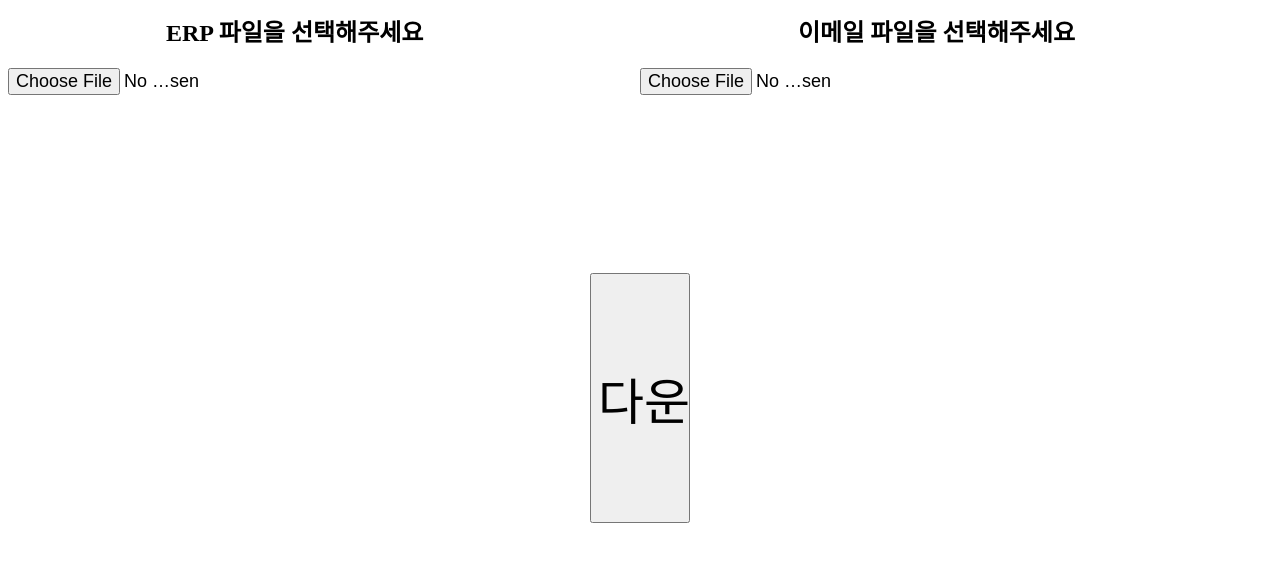
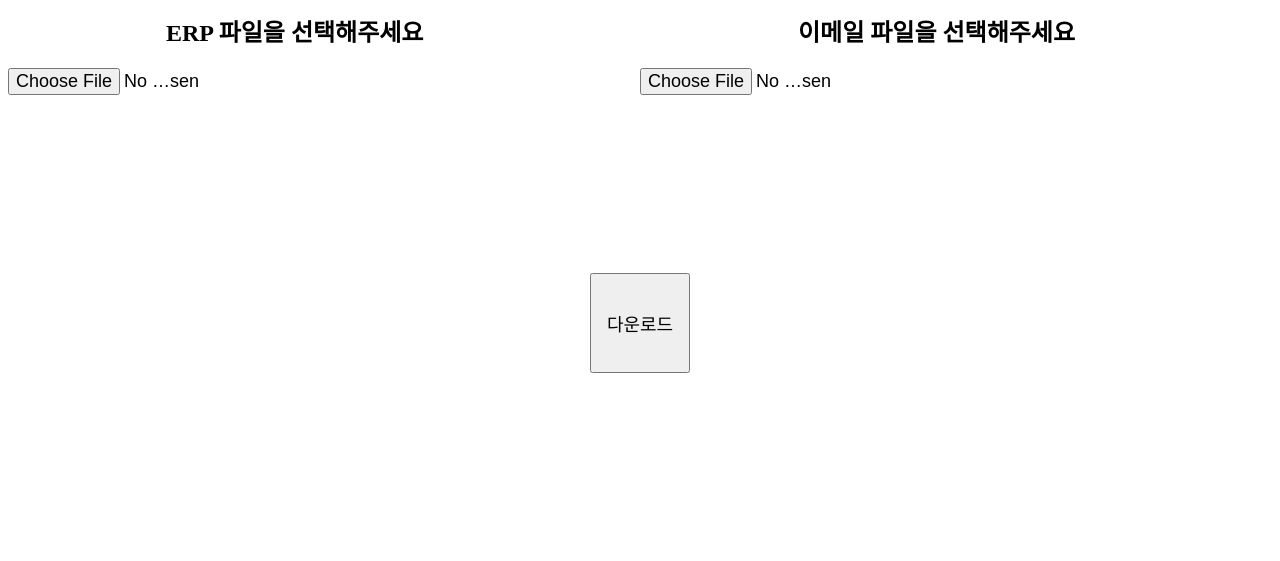
Before and after one commit to hynjin/runForHeroku, a plain HTML site: page templates/index.html in a window 1280 px wide. Shown: the part 95-656 px from the top of the page. Drawn offline with Linux system fonts and the light colour scheme.

Commit message:
버튼 크기 조절

```diff
--- a/templates/index.html
+++ b/templates/index.html
@@ -35,8 +35,8 @@
 
       #file_submit {
         width:100px;
-        height:250px;
-        font-size:50px;}
+        height:100px;
+        font-size:18px;}
 
       #middle{
         position: relative;
```
